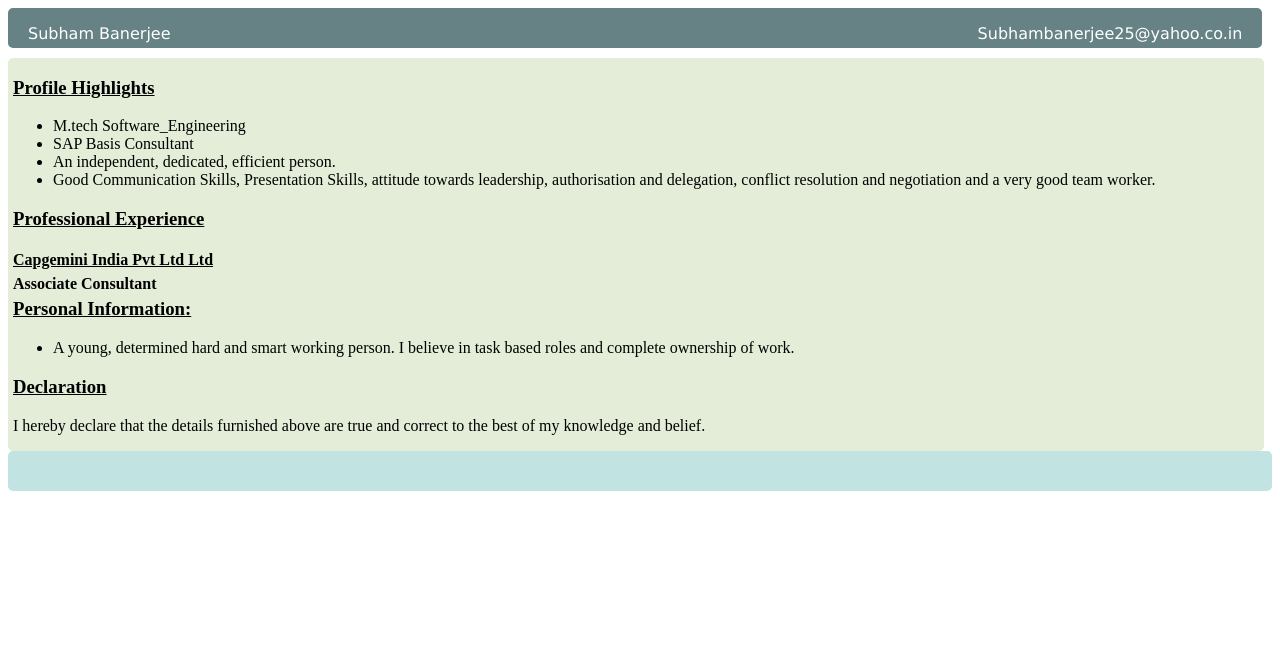
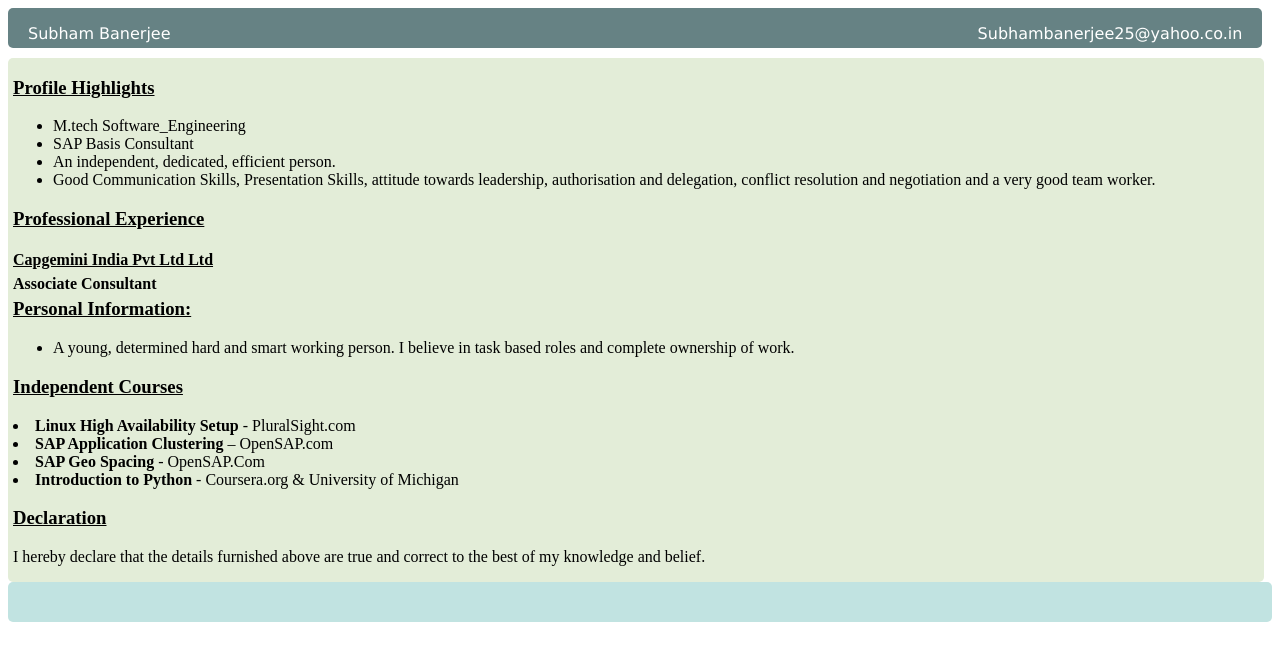
Before and after one commit to Subham-Banerjee/Subham-Banerjee.github.io, a plain HTML site: page index.html in a window 1280 px wide. Drawn offline with Linux system fonts and the light colour scheme.

Commit message:
Update index.html

```diff
--- a/index.html
+++ b/index.html
@@ -139,17 +139,33 @@ td
                 <li>An independent, dedicated, efficient person.</li>
                 <li>Good Communication Skills, Presentation Skills, attitude towards leadership, authorisation and delegation, conflict resolution and negotiation and a very good team worker.</li></ul>
             </p>
+
             <h3>Professional Experience</h3>
+
             <h4 id="company-name">Capgemini India Pvt Ltd Ltd</h4>
             <p id="job-title"><strong>Associate Consultant</strong></p>
             </p>
+
             <h3>Personal Information:</h3>
+
             <p>
             <ul>
                 <li>
                 A young, determined hard and smart working person. I believe in task based roles and complete ownership of work.
 		</li></ul>
               </p>
+
+                <h3>Independent Courses</h3>
+
+                <li>
+                <span id="course-name">Linux High Availability Setup</span> - PluralSight.com</li>
+                <li>
+                <span id="course-name">SAP Application Clustering</span> – OpenSAP.com</li>
+                <li>
+                <span id="course-name">SAP Geo Spacing</span> - OpenSAP.Com</li>
+                <li>
+                <span id="course-name">Introduction to Python</span> - Coursera.org & University of Michigan</li>
+            </ul>
             <h3>Declaration</h3>
             <p>
             I hereby declare that the details furnished above are true and correct to the best of my knowledge and belief.</p>
```
